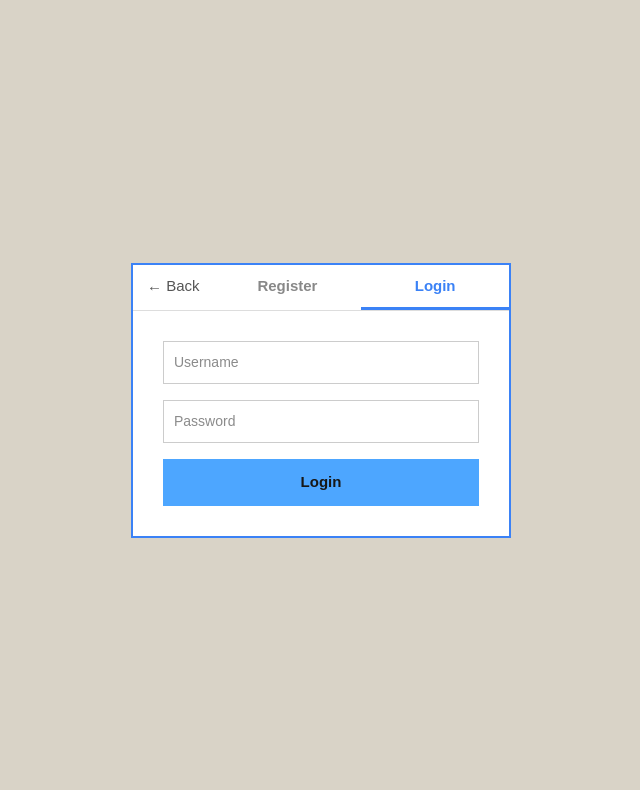
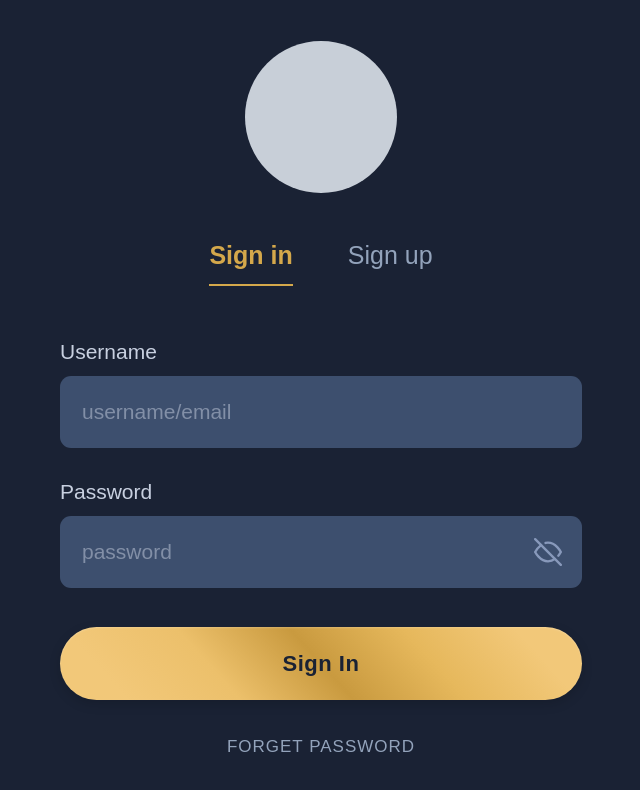
Before and after one commit to PeterGamez/Blackjack, a Next.js app in the folder frontend/: page /auth in a window 1280 px wide. Shown: the top 790 px of the page, without its empty margins (319-959 px from the left). Built offline with nearby package versions, Linux system fonts and the light colour scheme; no server answers.

Commit message:
auth interface

```diff
--- a/frontend/app/auth/page.tsx
+++ b/frontend/app/auth/page.tsx
@@ -13,6 +13,7 @@ export default function AuthPage() {
   const [loginPassword, setLoginPassword] = useState("")
   const [loginError, setLoginError] = useState("")
   const [loginLoading, setLoginLoading] = useState(false)
+  const [showLoginPassword, setShowLoginPassword] = useState(false)
 
   // Register state
   const [regUsername, setRegUsername] = useState("")
@@ -21,6 +22,27 @@ export default function AuthPage() {
   const [regConfirm, setRegConfirm] = useState("")
   const [regMessage, setRegMessage] = useState("")
   const [regLoading, setRegLoading] = useState(false)
+  const [showRegPassword, setShowRegPassword] = useState(false)
+  const [showRegConfirm, setShowRegConfirm] = useState(false)
+  const [hoveredBtn, setHoveredBtn] = useState<string | null>(null)
+
+  const goldGradient = "linear-gradient(48.01deg, #f2c879 11.6%, #ecc06b 30.8%, #c99a3f 50%, #e6b85c 69.2%, #f2c879 88.4%)"
+  const btnStyle = (key: string, disabled: boolean): React.CSSProperties => ({
+    border: "none",
+    borderRadius: "50px",
+    color: "#1a2234",
+    fontWeight: "700",
+    fontSize: "22px",
+    cursor: disabled ? "not-allowed" : "pointer",
+    opacity: disabled ? 0.65 : 1,
+    letterSpacing: "0.5px",
+    background: disabled ? "#a07830" : goldGradient,
+    boxShadow: hoveredBtn === key && !disabled
+      ? "0px 18px 24px rgba(0,0,0,0.25), 0 0 28px rgba(255,255,255,0.5), 0 0 55px rgba(255,255,255,0.25)"
+      : "0px 4px 12px rgba(0,0,0,0.15), inset 0px 1px 2px rgba(255,255,255,0.2)",
+    transform: hoveredBtn === key && !disabled ? "translateY(-4px) scale(1.04)" : "none",
+    transition: "transform 0.3s cubic-bezier(0.34, 1.56, 0.64, 1), box-shadow 0.3s ease",
+  })
 
   const handleLogin = async (e: React.FormEvent) => {
     e.preventDefault()
@@ -74,153 +96,334 @@ export default function AuthPage() {
     setRegLoading(false)
   }
 
-  const inputStyle: React.CSSProperties = {
-    padding: "10px",
-    border: "1px solid #ccc",
-    fontSize: "14px",
-    outline: "none",
+
+  const inputWrapStyle: React.CSSProperties = {
+    position: "relative",
+    display: "flex",
+    alignItems: "center",
   }
 
-  const tabStyle = (active: boolean): React.CSSProperties => ({
-    flex: 1,
-    padding: "10px",
-    fontWeight: "bold",
-    fontSize: "15px",
-    cursor: "pointer",
+  const inputStyle: React.CSSProperties = {
+    width: "100%",
+    padding: "20px 22px",
+    background: "#3d4f6e",
     border: "none",
-    borderBottom: active ? "3px solid #3b82f6" : "3px solid transparent",
-    background: "white",
-    color: active ? "#3b82f6" : "#888",
-    transition: "0.2s",
-  })
+    borderRadius: "11px",
+    color: "#c8d0e0",
+    fontSize: "21px",
+    outline: "none",
+    boxSizing: "border-box",
+  }
+
+  const labelStyle: React.CSSProperties = {
+    color: "#c8d0e0",
+    fontSize: "21px",
+    marginBottom: "9px",
+    display: "block",
+  }
+
+  const EyeIcon = ({ closed }: { closed: boolean }) => (
+    <svg
+      width="28"
+      height="28"
+      viewBox="0 0 24 24"
+      fill="none"
+      stroke="#8899bb"
+      strokeWidth="2"
+      strokeLinecap="round"
+      strokeLinejoin="round"
+    >
+      {closed ? (
+        <>
+          <path d="M17.94 17.94A10.07 10.07 0 0 1 12 20c-7 0-11-8-11-8a18.45 18.45 0 0 1 5.06-5.94" />
+          <path d="M9.9 4.24A9.12 9.12 0 0 1 12 4c7 0 11 8 11 8a18.5 18.5 0 0 1-2.16 3.19" />
+          <line x1="1" y1="1" x2="23" y2="23" />
+        </>
+      ) : (
+        <>
+          <path d="M1 12s4-8 11-8 11 8 11 8-4 8-11 8-11-8-11-8z" />
+          <circle cx="12" cy="12" r="3" />
+        </>
+      )}
+    </svg>
+  )
 
   return (
     <div
       style={{
-        height: "100vh",
+        minHeight: "100vh",
         display: "flex",
         justifyContent: "center",
         alignItems: "center",
-        background: "#d9d3c7",
+        background: "#1a2234",
       }}
     >
       <div
         style={{
-          width: "380px",
-          border: "2px solid #3b82f6",
-          background: "white",
+          width: tab === "register" ? "900px" : "578px",
+          display: "flex",
+          flexDirection: "column",
+          alignItems: "center",
+          padding: "0 28px",
         }}
       >
-        {/* TOP MENU */}
-        <div style={{ display: "flex", borderBottom: "1px solid #ddd" }}>
-          <button
-            type="button"
-            onClick={() => router.push("/")}
+        {/* Avatar */}
+        <div
           style={{
-              padding: "10px 14px",
-              background: "white",
-              border: "none",
-              borderBottom: "3px solid transparent",
-              cursor: "pointer",
-              color: "#555",
-              fontSize: "15px",
+            width: "152px",
+            height: "152px",
+            borderRadius: "50%",
+            background: "#c8cfd8",
+            marginBottom: "44px",
+          }}
+        />
+
+        {/* Tabs */}
+        <div
+          style={{
+            display: "flex",
+            gap: "55px",
+            marginBottom: "50px",
           }}
         >
-            ← Back
+          <button
+            onClick={() => setTab("login")}
+            style={{
+              background: "none",
+              border: "none",
+              cursor: "pointer",
+              fontSize: "25px",
+              fontWeight: tab === "login" ? "600" : "400",
+              color: tab === "login" ? "#d4a84b" : "#93a3bb",
+              borderBottom: tab === "login" ? "2px solid #d4a84b" : "2px solid transparent",
+              paddingBottom: "9px",
+              transition: "0.2s",
+            }}
+          >
+            Sign in
           </button>
-          <button style={tabStyle(tab === "register")} onClick={() => setTab("register")}>
-            Register
-          </button>
-          <button style={tabStyle(tab === "login")} onClick={() => setTab("login")}>
-            Login
+          <button
+            onClick={() => setTab("register")}
+            style={{
+              background: "none",
+              border: "none",
+              cursor: "pointer",
+              fontSize: "25px",
+              fontWeight: tab === "register" ? "600" : "400",
+              color: tab === "register" ? "#d4a84b" : "#93a3bb",
+              borderBottom: tab === "register" ? "2px solid #d4a84b" : "2px solid transparent",
+              paddingBottom: "9px",
+              transition: "0.2s",
+            }}
+          >
+            Sign up
           </button>
         </div>
 
-        {/* FORM */}
-        <div style={{ padding: "30px", display: "flex", flexDirection: "column", gap: "16px" }}>
+        {/* Forms */}
+        <div style={{ width: "100%" }}>
           {tab === "login" ? (
-            <form onSubmit={handleLogin} style={{ display: "flex", flexDirection: "column", gap: "16px" }}>
+            <form onSubmit={handleLogin} style={{ display: "flex", flexDirection: "column", gap: "28px" }}>
+              <div>
+                <label style={labelStyle}>Username</label>
+                <div style={inputWrapStyle}>
                   <input
                     type="text"
-                placeholder="Username"
+                    placeholder="username/email"
                     value={loginUsername}
                     onChange={(e) => setLoginUsername(e.target.value)}
                     required
                     style={inputStyle}
                   />
+                </div>
+              </div>
+
+              <div>
+                <label style={labelStyle}>Password</label>
+                <div style={inputWrapStyle}>
                   <input
-                type="password"
-                placeholder="Password"
+                    type={showLoginPassword ? "text" : "password"}
+                    placeholder="password"
                     value={loginPassword}
                     onChange={(e) => setLoginPassword(e.target.value)}
                     required
-                style={inputStyle}
+                    style={{ ...inputStyle, paddingRight: "64px" }}
                   />
-              {loginError && <div style={{ color: "red", fontSize: "13px" }}>{loginError}</div>}
+                  <button
+                    type="button"
+                    onClick={() => setShowLoginPassword((v) => !v)}
+                    style={{
+                      position: "absolute",
+                      right: "20px",
+                      background: "none",
+                      border: "none",
+                      cursor: "pointer",
+                      padding: 0,
+                      display: "flex",
+                      alignItems: "center",
+                    }}
+                  >
+                    <EyeIcon closed={!showLoginPassword} />
+                  </button>
+                </div>
+              </div>
+
+              {loginError && (
+                <div style={{ color: "#ff6b6b", fontSize: "18px", textAlign: "center" }}>{loginError}</div>
+              )}
+
               <button
                 type="submit"
                 disabled={loginLoading}
+                onMouseEnter={() => setHoveredBtn("signin")}
+                onMouseLeave={() => setHoveredBtn(null)}
+                style={{ marginTop: "11px", padding: "20px", ...btnStyle("signin", loginLoading) }}
+              >
+                {loginLoading ? "Signing in..." : "Sign In"}
+              </button>
+
+              <button
+                type="button"
+                onClick={() => router.push("/auth/verify")}
                 style={{
-                  padding: "12px",
-                  background: "#4da6ff",
+                  background: "none",
                   border: "none",
-                  fontWeight: "bold",
-                  cursor: loginLoading ? "not-allowed" : "pointer",
-                  fontSize: "15px",
-                  opacity: loginLoading ? 0.6 : 1,
+                  color: "#93a3bb",
+                  fontSize: "17px",
+                  letterSpacing: "1px",
+                  cursor: "pointer",
+                  textTransform: "uppercase",
+                  marginTop: "6px",
                 }}
               >
-                {loginLoading ? "Logging in..." : "Login"}
+                Forget Password
               </button>
             </form>
           ) : (
-            <div style={{ display: "flex", flexDirection: "column", gap: "16px" }}>
+            <div style={{ display: "flex", flexDirection: "column", gap: "28px" }}>
+              {/* 2-column grid */}
+              <div
+                style={{
+                  display: "grid",
+                  gridTemplateColumns: "1fr 1fr",
+                  gap: "28px 40px",
+                }}
+              >
+                {/* Username */}
+                <div>
+                  <label style={labelStyle}>Username</label>
+                  <div style={inputWrapStyle}>
                     <input
-                placeholder="Username"
+                      placeholder="username/email"
                       value={regUsername}
                       onChange={(e) => setRegUsername(e.target.value)}
                       style={inputStyle}
                     />
+                  </div>
+                </div>
+
+                {/* Password */}
+                <div>
+                  <label style={{ ...labelStyle, display: "flex", alignItems: "baseline", gap: "10px" }}>
+                    Password
+                    <span style={{ fontSize: "13px", color: "#8899bb", fontWeight: "400" }}>
+                      At Least 8 Characters: A–Z, a–z, 0–9, Symbols.
+                    </span>
+                  </label>
+                  <div style={inputWrapStyle}>
+                    <input
+                      type={showRegPassword ? "text" : "password"}
+                      placeholder="password"
+                      value={regPassword}
+                      onChange={(e) => setRegPassword(e.target.value)}
+                      style={{ ...inputStyle, paddingRight: "64px" }}
+                    />
+                    <button
+                      type="button"
+                      onClick={() => setShowRegPassword((v) => !v)}
+                      style={{
+                        position: "absolute",
+                        right: "20px",
+                        background: "none",
+                        border: "none",
+                        cursor: "pointer",
+                        padding: 0,
+                        display: "flex",
+                        alignItems: "center",
+                      }}
+                    >
+                      <EyeIcon closed={!showRegPassword} />
+                    </button>
+                  </div>
+                </div>
+
+                {/* Email */}
+                <div>
+                  <label style={labelStyle}>Email</label>
+                  <div style={inputWrapStyle}>
                     <input
                       placeholder="Email"
                       value={regEmail}
                       onChange={(e) => setRegEmail(e.target.value)}
                       style={inputStyle}
                     />
+                  </div>
+                </div>
+
+                {/* Confirm Password */}
+                <div>
+                  <label style={labelStyle}>Confirm Password</label>
+                  <div style={inputWrapStyle}>
                     <input
-                type="password"
-                placeholder="Password"
-                value={regPassword}
-                onChange={(e) => setRegPassword(e.target.value)}
-                style={inputStyle}
-              />
-              <input
-                type="password"
-                placeholder="Confirm Password"
+                      type={showRegConfirm ? "text" : "password"}
+                      placeholder="password"
                       value={regConfirm}
                       onChange={(e) => setRegConfirm(e.target.value)}
-                style={inputStyle}
+                      style={{ ...inputStyle, paddingRight: "64px" }}
                     />
+                    <button
+                      type="button"
+                      onClick={() => setShowRegConfirm((v) => !v)}
+                      style={{
+                        position: "absolute",
+                        right: "20px",
+                        background: "none",
+                        border: "none",
+                        cursor: "pointer",
+                        padding: 0,
+                        display: "flex",
+                        alignItems: "center",
+                      }}
+                    >
+                      <EyeIcon closed={!showRegConfirm} />
+                    </button>
+                  </div>
+                </div>
+              </div>
+
               {regMessage && (
-                <div style={{ fontSize: "13px", color: regMessage.includes("success") ? "green" : "red" }}>
+                <div
+                  style={{
+                    fontSize: "18px",
+                    textAlign: "center",
+                    color: regMessage.includes("success") ? "#4ade80" : "#ff6b6b",
+                  }}
+                >
                   {regMessage}
                 </div>
               )}
+
+              <div style={{ display: "flex", justifyContent: "center", marginTop: "11px" }}>
                 <button
                   onClick={handleRegister}
                   disabled={regLoading}
-                style={{
-                  padding: "12px",
-                  background: "#4da6ff",
-                  border: "none",
-                  fontWeight: "bold",
-                  cursor: regLoading ? "not-allowed" : "pointer",
-                  fontSize: "15px",
-                  opacity: regLoading ? 0.6 : 1,
-                }}
+                  onMouseEnter={() => setHoveredBtn("signup")}
+                  onMouseLeave={() => setHoveredBtn(null)}
+                  style={{ padding: "20px 80px", ...btnStyle("signup", regLoading) }}
                 >
-                {regLoading ? "Registering..." : "Register"}
+                  {regLoading ? "Creating..." : "Create Account"}
                 </button>
+              </div>
             </div>
           )}
         </div>
```
Lines whose indentation alone changed are shown as unchanged.
